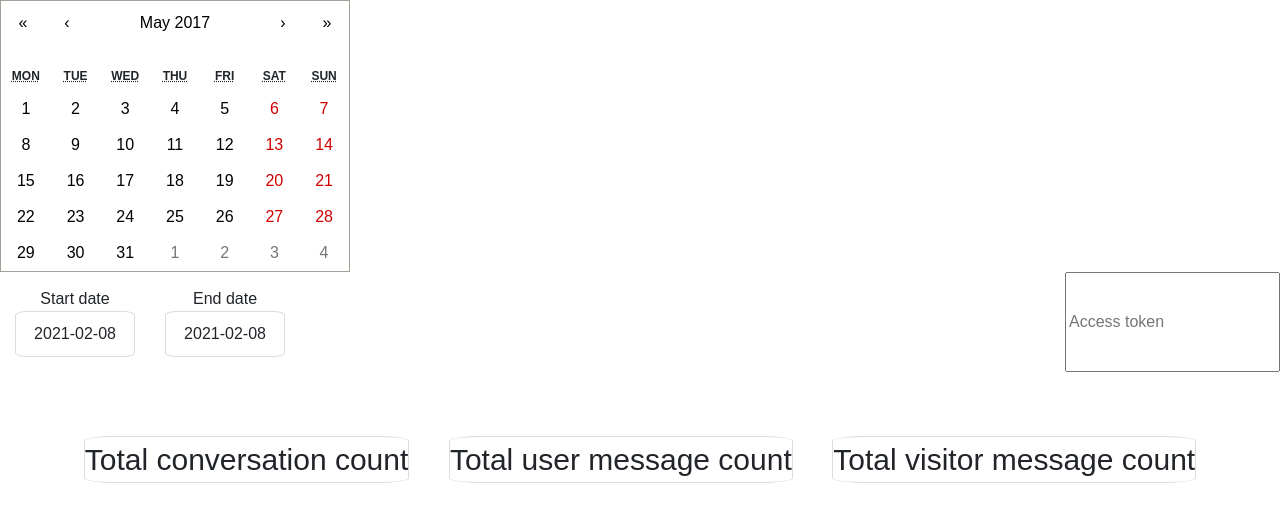
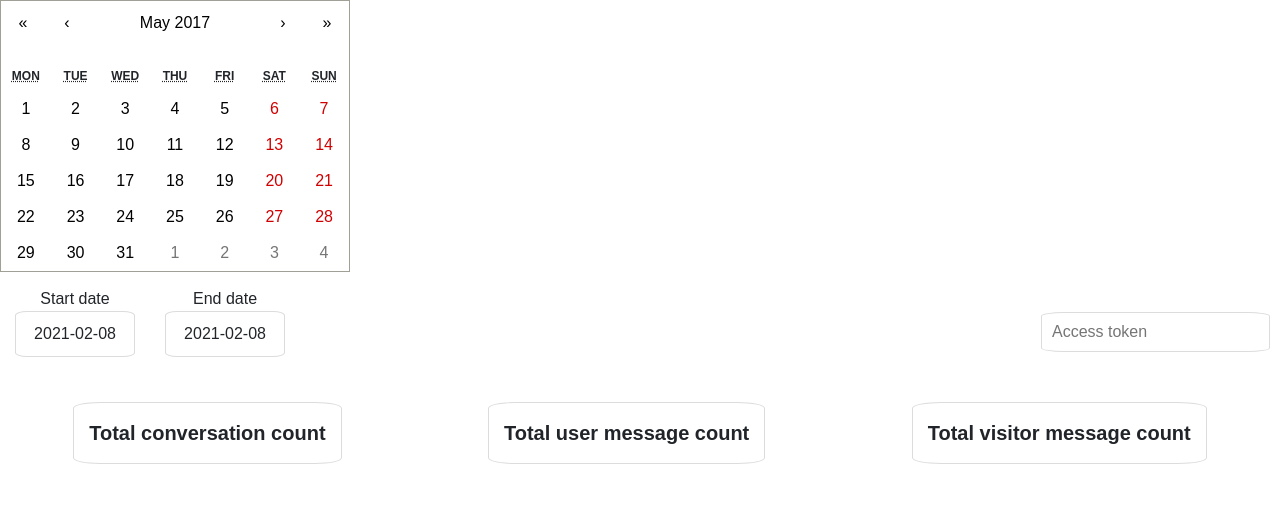
Before and after one commit to myny94/api_frontend, a React (Create React App) app: page / in a window 1280 px wide. Shown: the top 522 px of the page. Built offline with nearby package versions, Linux system fonts and the light colour scheme; no server answers.

Commit message:
fix problem for authentication

```diff
--- a/package.json
+++ b/package.json
@@ -17,6 +17,7 @@
     "react-bootstrap-table2-paginator": "^2.1.2",
     "react-calendar": "^3.3.1",
     "react-data-table-component": "^7.0.0-alpha-5",
+    "react-date-picker": "^8.0.7",
     "react-dom": "^17.0.1",
     "react-scripts": "4.0.2",
     "typescript": "^4.1.3",
--- a/src/App.css
+++ b/src/App.css
@@ -46,11 +46,21 @@
   padding: 10px;
 }
 
+.tokenBox {
+  border:1px solid gainsboro;
+  border-radius: 10%;
+  padding: 10px;
+  height: 40px;
+  margin-top: 40px;
+  margin-right: 10px;
+}
+
 .displayBoxes {
   display: flex;
   flex-direction: row;
   justify-content: space-around;
-  margin: 5%;
+  margin-bottom: 50px;
+  margin-top: 30px;
 }
 
 .boxNumber {
@@ -58,12 +68,14 @@
 }
 
 .boxText {
-  font-size: 30px;
+  font-size: 20px;
+  font-weight: bold;
 }
 
-.conversationCount, .userMessageCount, .visitorMessageCount {
+.displayBox {
   border:1px solid gainsboro;
   border-radius: 10%;
+  padding: 15px;
 }
 
 .App-link {
--- a/src/App.tsx
+++ b/src/App.tsx
@@ -1,4 +1,4 @@
-import React, { useEffect, useState } from "react";
+import React, { useEffect, useState, useRef } from "react";
 import Calendar from "react-calendar";
 import logo from "./logo.svg";
 import "react-calendar/dist/Calendar.css";
@@ -9,7 +9,8 @@ import "bootstrap/dist/css/bootstrap.css";
 import "react-bootstrap-table-next/dist/react-bootstrap-table2.min.css";
 import BootstrapTable from "react-bootstrap-table-next";
 import paginationFactory from "react-bootstrap-table2-paginator";
-import userImage from './images/user.svg'
+import userImage from "./images/user.svg";
+import DatePicker from 'react-date-picker';
 
 const columns = [
   {
@@ -34,24 +35,24 @@ const columns = [
 function App() {
   const [startDate, setStartDate] = useState<Date>(new Date());
   const [endDate, setEndDate] = useState<Date>(new Date());
-  const [value, onChange] = useState(new Date());
   const [token, setToken] = useState<string>("");
   const [response, setResponse] = useState<response>();
 
   useEffect(() => {
     fetch(
-      `https://api.giosg.com/api/reporting/v1/rooms/84e0fefa-5675-11e7-a349-00163efdd8db/chat-stats/daily/
-      ?start_date=${formatDate(startDate)}&end_date=${formatDate(endDate)}`,
+      `https://api.giosg.com/api/reporting/v1/rooms/84e0fefa-5675-11e7-a349-00163efdd8db/chat-stats/daily/?start_date=${formatDate(
+        startDate
+      )}&end_date=${formatDate(endDate)}`,
       {
         method: "GET",
         headers: {
-          Authorization: token ?? "",
+          Authorization: token,
         },
       }
     )
       .then((response) => response.json())
       .then((data) => setResponse(data));
-  }, [startDate, endDate]);
+  }, [startDate, endDate, token]);
 
   return (
     <div className="App">
@@ -77,18 +78,22 @@ function App() {
             <div className="inputBox">{formatDate(endDate)}</div>
           </div>
         </div>
-        <input className="tokenBox" placeholder="Access token" onChange={event => setToken(event.target.value)}></input>
+        <input
+          className="tokenBox"
+          placeholder="Access token"
+          onChange={(event) => setToken(event.target.value)}
+        ></input>
       </div>
       <div className="displayBoxes">
-        <div className="conversationCount">
+        <div className="displayBox">
           <div className="boxNumber">{response?.total_conversation_count}</div>
           <div className="boxText">Total conversation count</div>
         </div>
-        <div className="userMessageCount">
+        <div className="displayBox">
           <div className="boxNumber">{response?.total_user_message_count}</div>
           <div className="boxText">Total user message count</div>
         </div>
-        <div className="visitorMessageCount">
+        <div className="displayBox">
           <div className="boxNumber">
             {response?.total_visitor_message_count}
           </div>
@@ -96,7 +101,8 @@ function App() {
         </div>
       </div>
 
-      {console.log(response)}
+      {console.log("response", response)}
+      {console.log("token", token)}
       {response && (
         <BootstrapTable
           bootstrap4
```
Also changed, not shown: 1 other file (tests, documents, lock files or other folders). Lines whose indentation alone changed are shown as unchanged.
